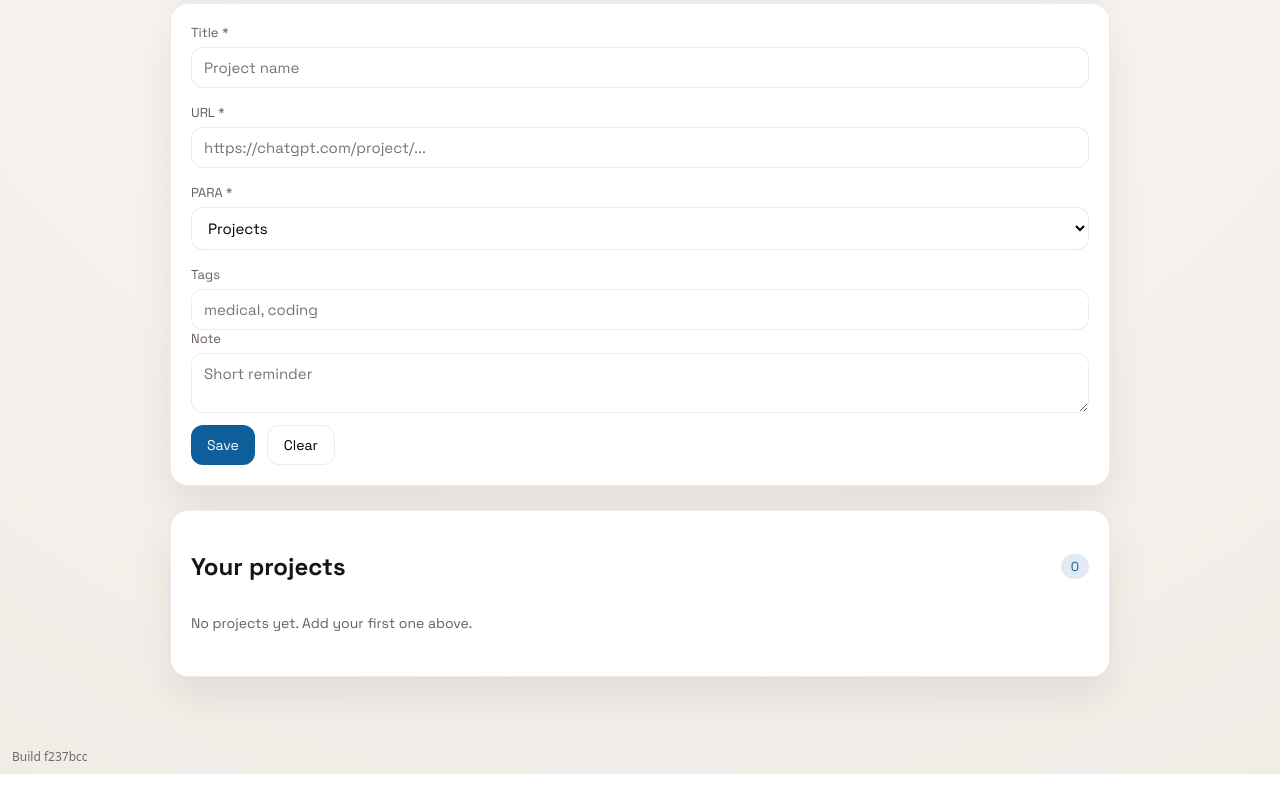
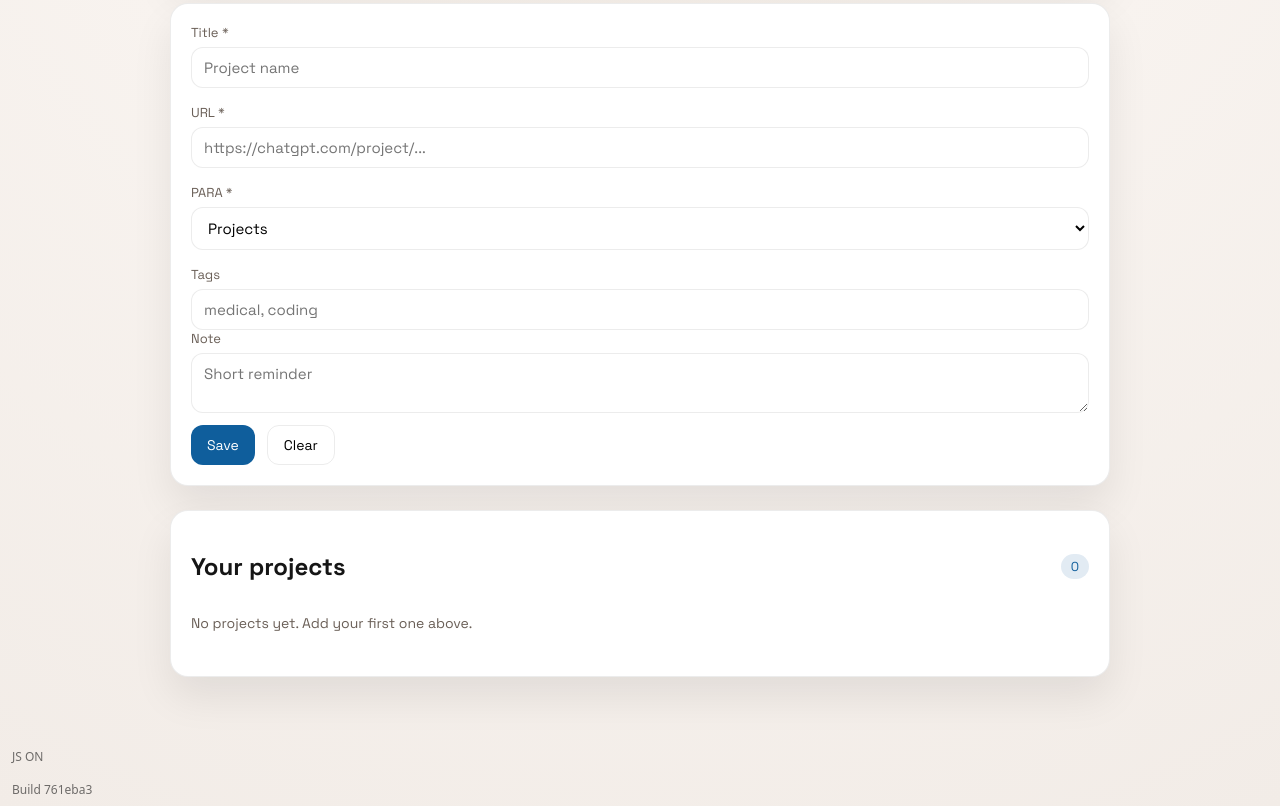
Before and after one commit to eddieljhTW-1337/gpt-project-hub, a website: page docs/index.html in a window 1280 px wide. Shown: the part 348-1154 px from the top of the page. Before the commit the page ends 1122 px from the top, so only its background shows below. Drawn offline with Linux system fonts and the light colour scheme.

Commit message:
Add JS on/off marker and cache-bust bundle

```diff
--- a/docs/index.html
+++ b/docs/index.html
@@ -103,9 +103,18 @@
       </section>
     </div>
 
-    <script src="../src/bundle.js"></script>
+    <div
+      id="js-flag"
+      style="font:12px/1.4 system-ui;opacity:0.6;padding:8px 12px;"
+    >
+      JS OFF
+    </div>
+    <script>
+      document.getElementById("js-flag").textContent = "JS ON";
+    </script>
+    <script src="../src/bundle.js?v=761eba3"></script>
     <div style="font:12px/1.4 system-ui;opacity:0.6;padding:8px 12px;">
-      Build f237bcc
+      Build 761eba3
     </div>
   </body>
 </html>
```
Also changed, not shown: public/index.html (+11 -2 lines), 1 other file.
